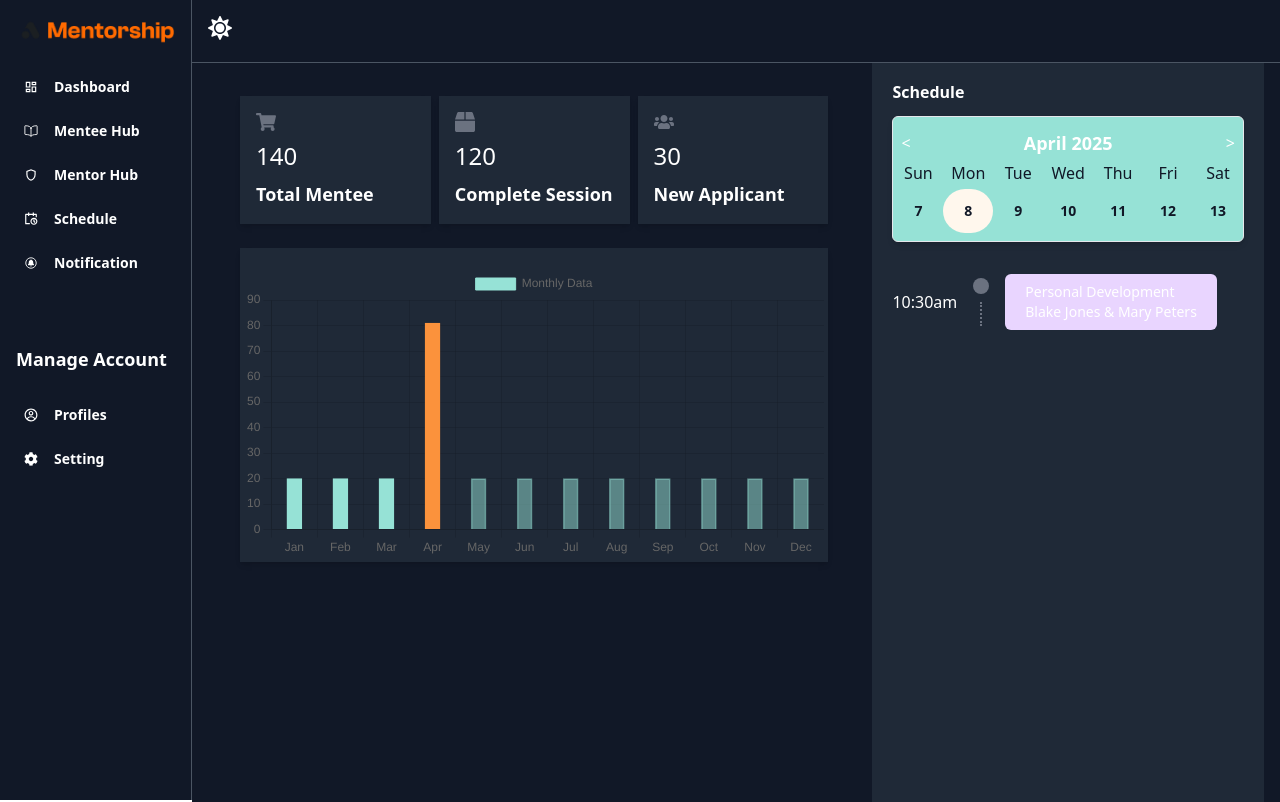
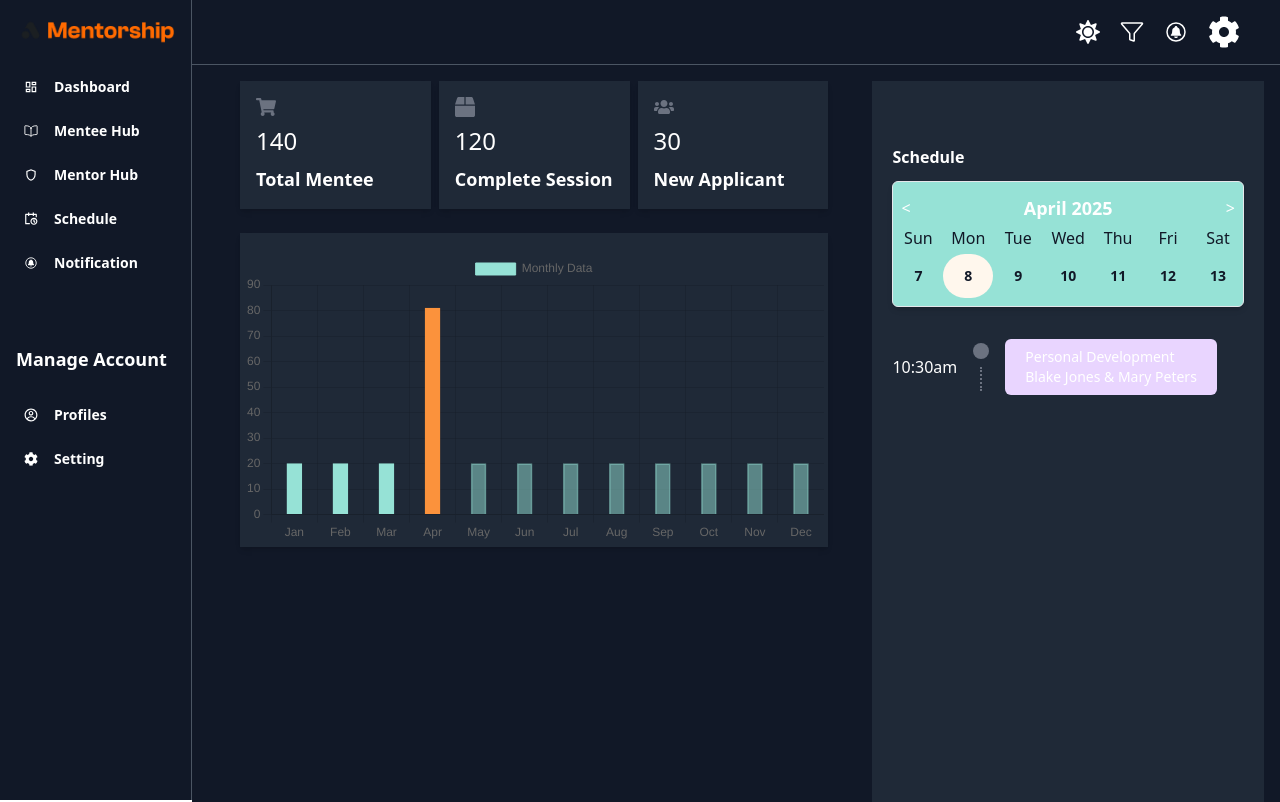
Before and after one commit to poetrywithgod/Leap-on-Admin, a React (Vite) app: page / in a window 1280 px wide. Shown: the top 802 px of the page. Built offline with nearby package versions, Linux system fonts and the light colour scheme.

Commit message:
updated navbar

```diff
--- a/src/components/Dashboard.jsx
+++ b/src/components/Dashboard.jsx
@@ -19,7 +19,7 @@ const Dashboard = () => {
     return (
     <div className='w-full h-auto'>
         <div className='flex w-full space-x-3'>
-            <div className='grow p-8 pt-20 w-2/3'>
+            <div className='grow px-8 w-2/3'>
                 <div className='grid grid-cols-1 md:grid-cols-2 lg:grid-cols-3 gap-2 mb-6'>
                     <Card icon={<FaShoppingCart />} title="Total Mentee" value="140"/>
                     <Card icon={<FaBox />} title="Complete Session" value="120"/>
--- a/src/components/Navbar.jsx
+++ b/src/components/Navbar.jsx
@@ -1,14 +1,23 @@
 import React, { useContext } from 'react'
 import { FaMoon, FaSun } from 'react-icons/fa'
 import { ThemeCotext } from '../context/ThemeContextProvider'
+import { IoNotificationsCircleOutline } from "react-icons/io5";
+import { IoFunnelOutline } from "react-icons/io5";
+import {FaCog } from 'react-icons/fa';
+
+
+
 
 const Navbar = () => {
     const {theme, toggleTheme} = useContext(ThemeCotext)
   return (
-    <div className='bg-gray-100 text-gray-900 border-b w-full border-gray-300 p-4 fixed dark:border-gray-600 dark:bg-gray-900 dark:text-white'>
-        <button className='text-2xl text-dark' onClick={toggleTheme}>
+    <div className='bg-gray-100 flex items-center justify-end text-gray-900 border-b w-full border-gray-300 p-4  dark:border-gray-600 dark:bg-gray-900 dark:text-white space-x-5 px-10'>
+       <button className='text-2xl text-dark' onClick={toggleTheme}>
             {theme === "light" ? <FaMoon /> : <FaSun />}
         </button>
+      <IoFunnelOutline className='w-6 h-6'/>
+      <IoNotificationsCircleOutline className='w-6 h-6'/>
+      <FaCog className='w-8 h-8'/>
     </div>
   )
 }
--- a/src/components/Notification.jsx
+++ b/src/components/Notification.jsx
@@ -5,7 +5,7 @@ import { FaUserPlus } from "react-icons/fa6";
 
 const Notification = () => {
   return (
-            <div className='w-full mt-20 px-5 h-auto'>
+            <div className='w-full px-5 h-auto'>
                 <h1 className='text-xl bg-white dark:bg-gray-800 p-5'> Notifications</h1>
                     <div className='space-y-5 mt-5'>
                         <h2 className='pt-2 px-2'>Today</h2>
```
